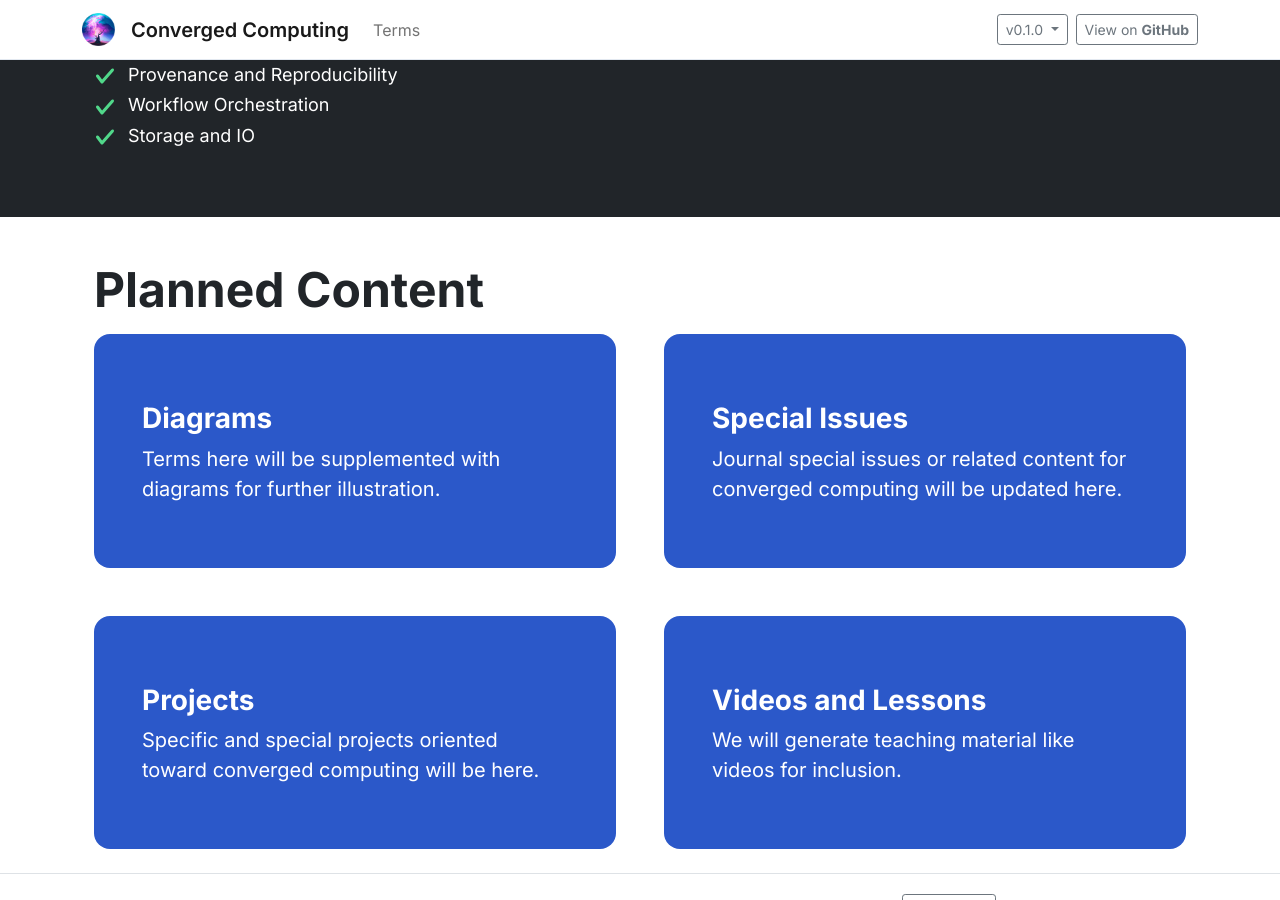
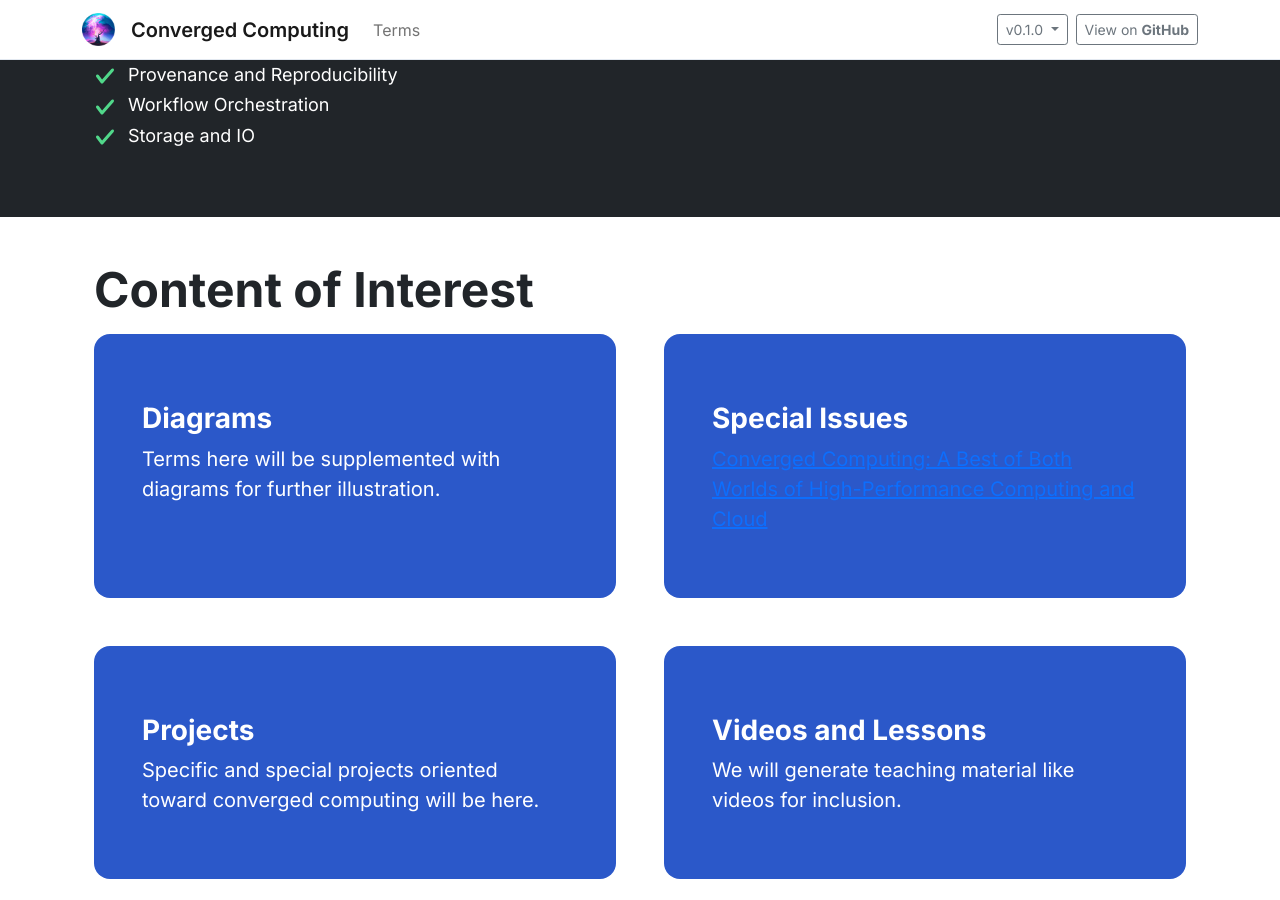
Before and after one commit to converged-computing/converged-computing.github.io, a Jekyll site: the page built from index.html, in a window 1280 px wide and 900 px high, scrolled down 824 px. Built offline with Jekyll 4.4.1, drawn with Linux system fonts in a browser that asks for light colours; nearby versions of some CDN libraries; comment, search, counter and statistics services are not loaded.

Commit message:
prepare to put special issue online
Signed-off-by: vsoch <vsoch@users.noreply.github.com>

```diff
--- a/index.html
+++ b/index.html
@@ -54,7 +54,7 @@ active: index
 
 <div class="container p-4">
   <a name="features"></a>
-  <h3 class="display-5 fw-bold mb-3">Planned Content</h3>
+  <h3 class="display-5 fw-bold mb-3">Content of Interest</h3>
   <div class="row align-items-stretch g-5">
     <div class="col-md-6 d-flex align-items-stretch">
       <div class="bg-primary-docs text-white rounded-lg p-5">
@@ -65,7 +65,7 @@ active: index
     <div class="col-md-6 d-flex align-items-stretch">
       <div class="bg-primary-docs text-white rounded-lg p-5">
         <h3 class="fw-bold">Special Issues</h3>
-        <p style="font-size: 20px;">Journal special issues or related content for converged computing will be updated here.</p>
+        <p style="font-size: 20px;"><a href="https://ieeexplore.ieee.org/document/10770850" target="_blank">Converged Computing: A Best of Both Worlds of High-Performance Computing and Cloud</a></p><!-- https://converged-computing.org/cise-special-issue/-->
       </div>
     </div>
     <div class="col-md-6 d-flex align-items-stretch">
```
